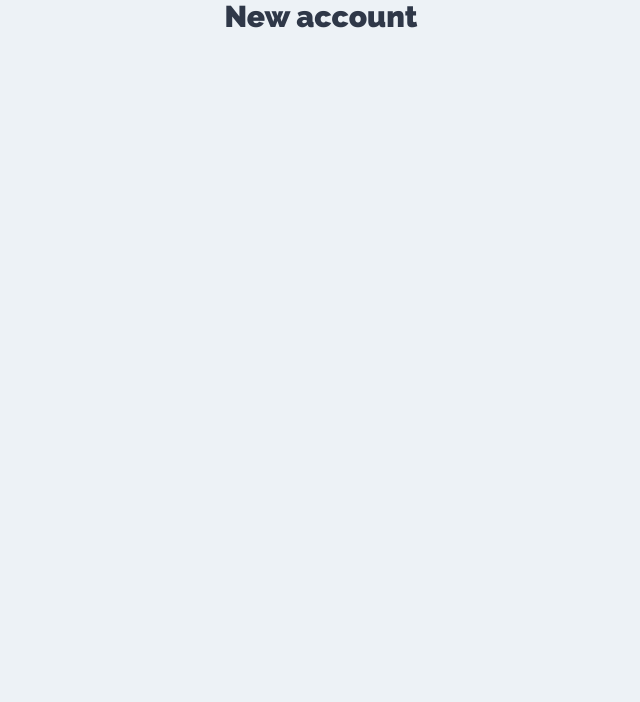
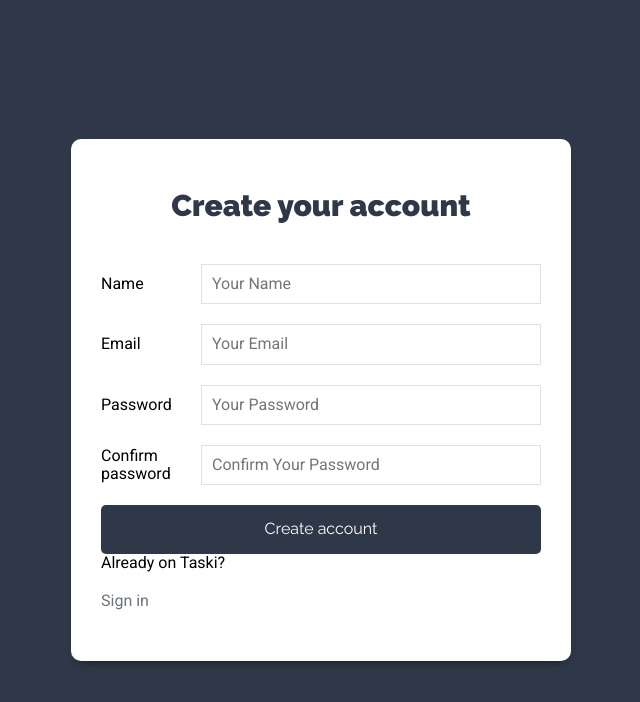
Before and after one commit to ljaviertovar/client-taski, a React (Create React App) app: page /new-account in a window 1280 px wide. Shown: the top 702 px of the page, without its empty margins (319-959 px from the left). Built offline with nearby package versions, Linux system fonts and the light colour scheme.

Commit message:
:sparkles: [FEAT] Create Login and Account components

```diff
--- a/src/components/auth/Login.jsx
+++ b/src/components/auth/Login.jsx
@@ -1,17 +1,35 @@
-import React from 'react';
+import React, { useState } from 'react';
+import { Link } from 'react-router-dom';
 
 const Login = () => {
 
-    const onChange=() =>{
+    const [user, setUser] = useState({
+        email: '',
+        password: ''
+    });
+
+    const { email, password } = user;
+
+    const onChange = e => {
+        setUser({
+            ...user,
+            [e.target.name]: e.target.value
+        });
+    }
+
+    const onSubmit = e => {
+        e.preventDefault();
 
     }
 
     return (
         <div className="form-usuario">
             <div className="contenedor-form sombra-dark">
-                <h1>Login</h1>
+                <h1>Sign in to Taski</h1>
 
-                <form>
+                <form
+                    onSubmit={onSubmit}
+                >
                     <div className="campo-form">
                         <label htmlFor="email">Email</label>
                         <input
@@ -19,6 +37,7 @@
                             name="email"
                             placeholder="Your Email"
                             id="email"
+                            value={email}
                             onChange={onChange}
                         />
                     </div>
@@ -29,6 +48,7 @@
                             name="password"
                             placeholder="Your Password"
                             id="password"
+                            value={password}
                             onChange={onChange}
                         />
                     </div>
@@ -36,15 +56,25 @@
                     <div className="camplo-form">
                         <input
                             type="submit"
-                            value="Login"
+                            value="Sign in"
                             className="btn btn-primario btn-block"
                         />
                     </div>
                 </form>
+
+                <div>
+                    <span>New to Taski? </span>
+                    <Link
+                        to={'/new-account'}
+                        className="enlace-cuenta"
+                    >
+                        Create an account
+                </Link>
+                </div>
             </div>
 
         </div>
-     );
+    );
 }
 
 export default Login;
--- a/src/components/auth/NewAccount.jsx
+++ b/src/components/auth/NewAccount.jsx
@@ -1,9 +1,101 @@
-import React from 'react';
+import React, { useState } from 'react';
+import { Link } from 'react-router-dom';
 
 const NewAccount = () => {
+
+    const [user, setUser] = useState({
+        name: '',
+        email: '',
+        password: '',
+        confirmPassword: ''
+    });
+
+    const { name, email, password, confirmPassword } = user;
+
+    const onChange = e => {
+        setUser({
+            ...user,
+            [e.target.name]: e.target.value
+        });
+    }
+
+    const onSubmit = e => {
+        e.preventDefault();
+
+    }
+
     return (
-        <h1>New account</h1>
+        <div className="form-usuario">
+            <div className="contenedor-form sombra-dark">
+                <h1>Create your account</h1>
+
+                <form
+                    onSubmit={onSubmit}
+                >
+                    <div className="campo-form">
+                        <label htmlFor="email">Name</label>
+                        <input
+                            type="text"
+                            name="name"
+                            placeholder="Your Name"
+                            id="name"
+                            value={name}
+                            onChange={onChange}
+                        />
+                    </div>
+                    <div className="campo-form">
+                        <label htmlFor="email">Email</label>
+                        <input
+                            type="email"
+                            name="email"
+                            placeholder="Your Email"
+                            id="email"
+                            value={email}
+                            onChange={onChange}
+                        />
+                    </div>
+                    <div className="campo-form">
+                        <label htmlFor="password">Password</label>
+                        <input
+                            type="password"
+                            name="password"
+                            placeholder="Your Password"
+                            id="password"
+                            value={password}
+                            onChange={onChange}
+                        />
+                    </div>
+                    <div className="campo-form">
+                        <label htmlFor="confirmPassword">Confirm password</label>
+                        <input
+                            type="password"
+                            name="confirmPassword"
+                            placeholder="Confirm Your Password"
+                            id="confirmPassword"
+                            value={confirmPassword}
+                            onChange={onChange}
+                        />
+                    </div>
+                    <div className="camplo-form">
+                        <input
+                        type="submit"
+                        value="Create account"
+                        className="btn btn-primario btn-block"
+                    />
+                    </div>
+                </form>
+                <div>
+                    <span>Already on Taski? </span>
+                    <Link
+                        to={'/new-account'}
+                        className="enlace-cuenta"
+                    >
+                        Sign in
+                </Link>
+                </div>
+            </div>
+
+        </div>
     );
 }
-
 export default NewAccount;
```
